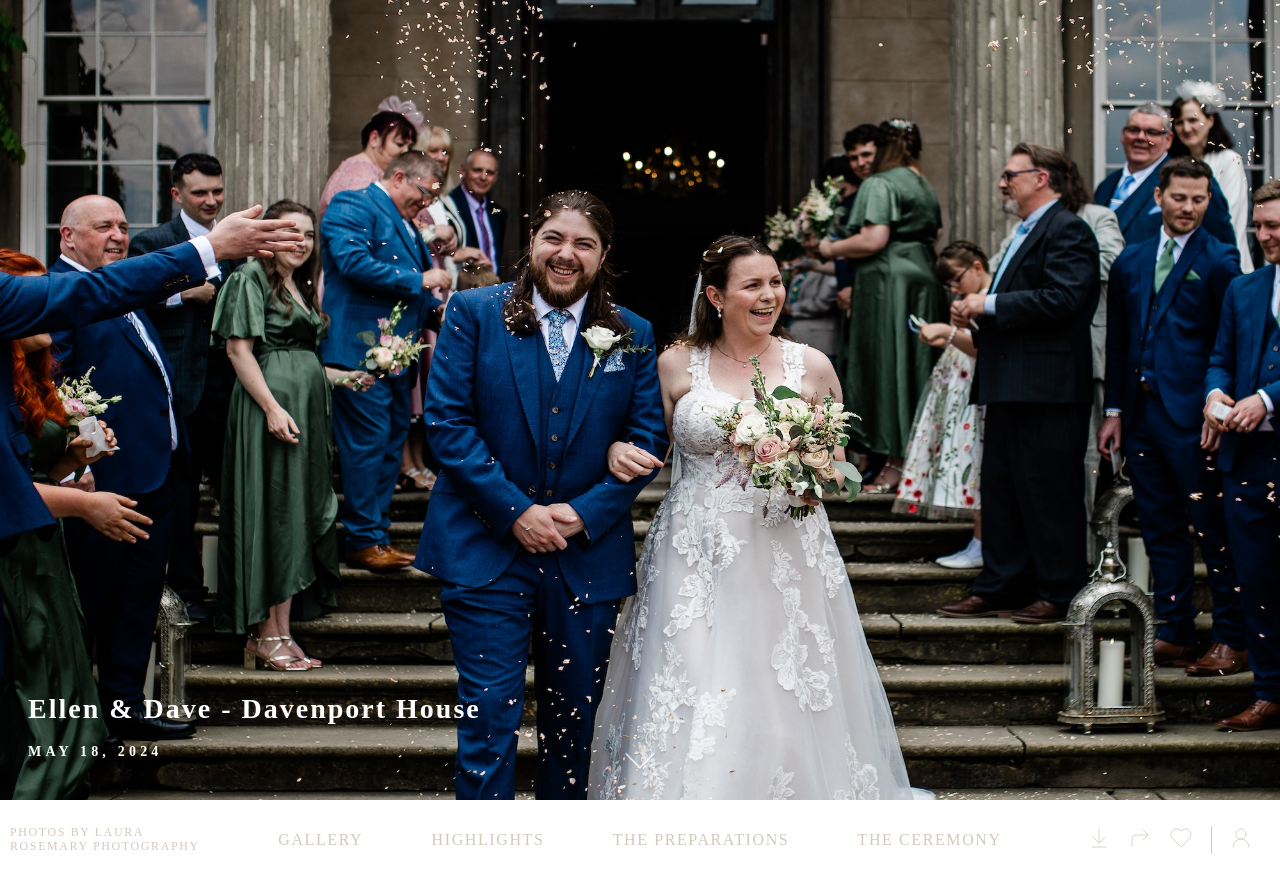
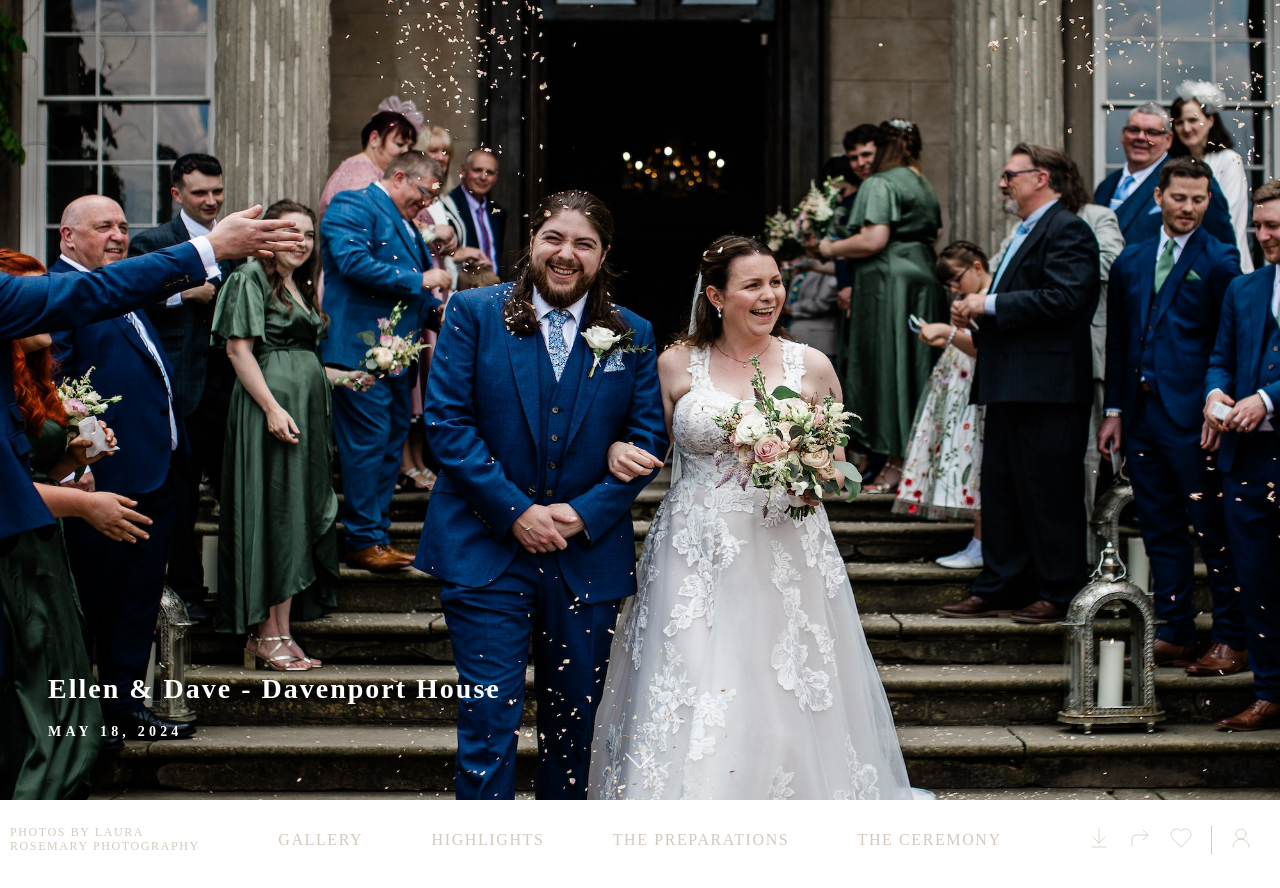
Before and after one commit to ellaroosmarijn/laura-photography, a Next.js app: page / in a window 1280 px wide. Shown: the top 888 px of the page. Built offline with nearby package versions, Linux system fonts and the light colour scheme.

Commit message:
fix: styling for text overlay so it no longer gets cut off on smaller screens

```diff
--- a/app/_components/gallery-hero/index.module.css
+++ b/app/_components/gallery-hero/index.module.css
@@ -12,8 +12,8 @@
 
 .textOverlay {
   position: absolute;
-  left: calc(3.75vw - var(--size-10));
-  bottom: calc(3.75vw - var(--size-10));
+  left: 3.75vw;
+  bottom: 3.75vw;
   text-align: left;
   color: white;
   z-index: var(--layer-1);
```
